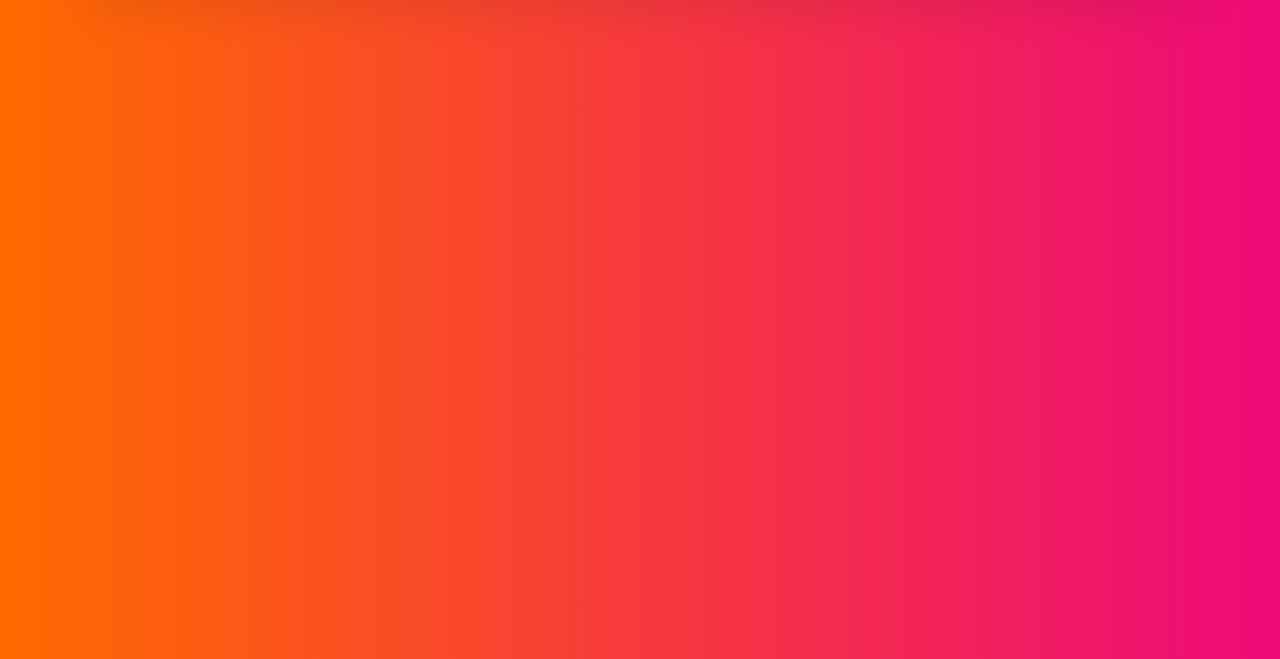
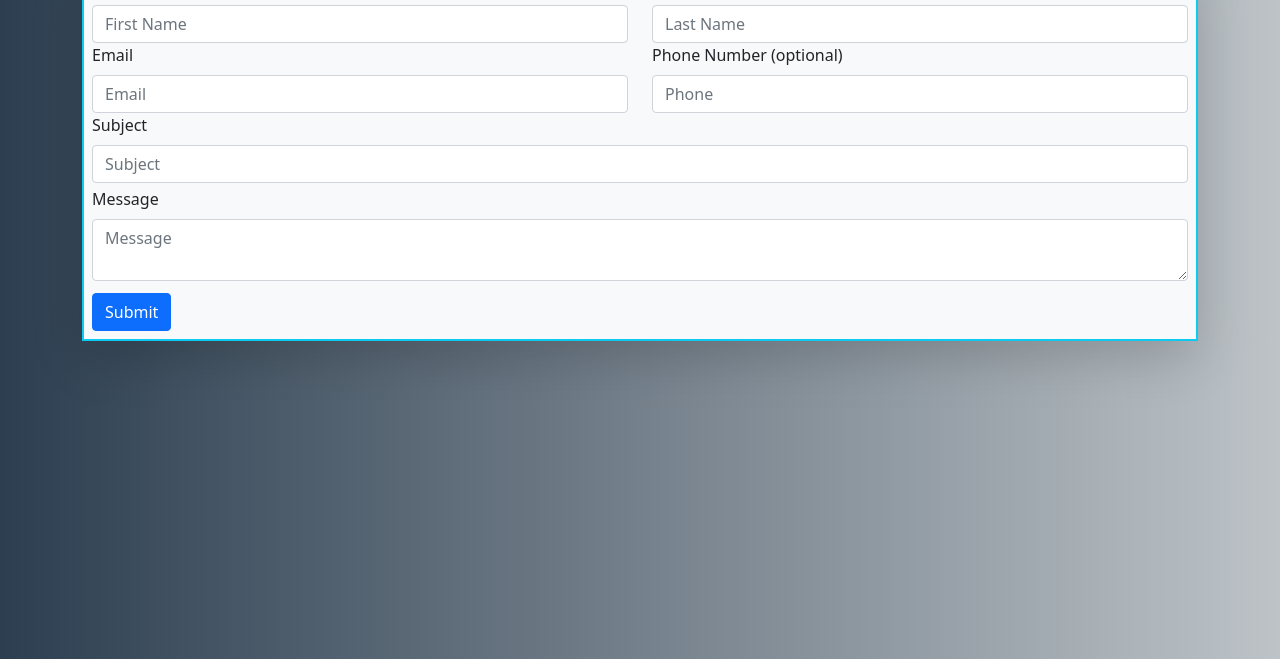
Before and after one commit to cortiz313/ContactForm, a plain HTML site: page index.html in a window 1280 px wide. Shown: the part 141-800 px from the top of the page. Drawn offline with nearby package versions, Linux system fonts and the light colour scheme.

Commit message:
Complete contact form

```diff
--- a/css/site.css
+++ b/css/site.css
@@ -3,8 +3,9 @@ h1 {
 }
 
 body{
-    background: #ee0979;  /* fallback for old browsers */
-background: -webkit-linear-gradient(to right, #ff6a00, #ee0979);  /* Chrome 10-25, Safari 5.1-6 */
-background: linear-gradient(to right, #ff6a00, #ee0979); /* W3C, IE 10+/ Edge, Firefox 16+, Chrome 26+, Opera 12+, Safari 7+ */
+    background: #bdc3c7;  /* fallback for old browsers */
+    background: -webkit-linear-gradient(to right, #2c3e50, #bdc3c7);  /* Chrome 10-25, Safari 5.1-6 */
+    background: linear-gradient(to right, #2c3e50, #bdc3c7); /* W3C, IE 10+/ Edge, Firefox 16+, Chrome 26+, Opera 12+, Safari 7+ */
+
 
 }
--- a/index.html
+++ b/index.html
@@ -16,10 +16,42 @@
 
 <body>
     <div class="container mt-5">
-        <h1 class="text-center text-light">Contact Form</h1>
+        <h1 class="text-center text-light">Contact Me</h1>
         <div class="border border-2 border-info shadow-lg p-2 bg-light">
             <form action="#">
-
+                <div class="row">
+                    <div class="col">
+                        <label class="form-label">First Name</label>
+                        <input type="text" name="firstName" class="form-control" placeholder="First Name" aria-label="First Name" required>
+                    </div>
+                    <div class="col">
+                        <label class="form-label">Last Name</label>
+                        <input type="text" name="lastName" class="form-control" placeholder="Last Name" aria-label="Last Name" required>
+                    </div>
+                </div>
+                <div class="row">
+                    <div class="col">
+                        <label class="form-label">Email</label>
+                        <input type="email" name="email" class="form-control" placeholder="Email" aria-label="Email" required>
+                    </div>
+                    <div class="col">
+                        <label class="form-label">Phone Number (optional)</label>
+                        <input type="tel" name="phone" class="form-control" placeholder="Phone" aria-label="Phone Number" required>
+                    </div>
+                </div>
+                <div class="row mb-1">
+                    <div class="col">
+                        <label class="form-label">Subject</label>
+                        <input type="text" name="subject" class="form-control" placeholder="Subject" aria-label="Subject" required>
+                    </div>
+                </div>
+                <div class="row mb-1">
+                    <div class="col">
+                        <label class="form-label">Message</label>
+                        <textarea type="text" name="message" class="form-control" placeholder="Message" aria-label="Message" required></textarea>
+                    </div>
+                </div>
+                <button type="submit" class="btn btn-primary mt-2">Submit</button>
             </form>
         </div>
     </div>
```
